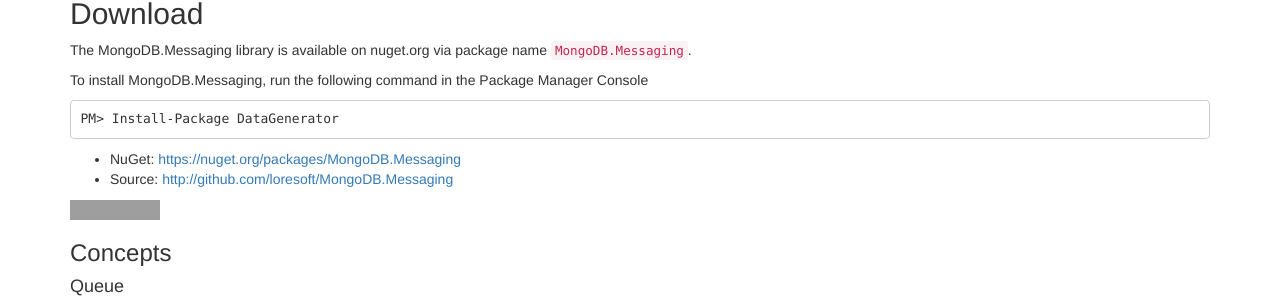
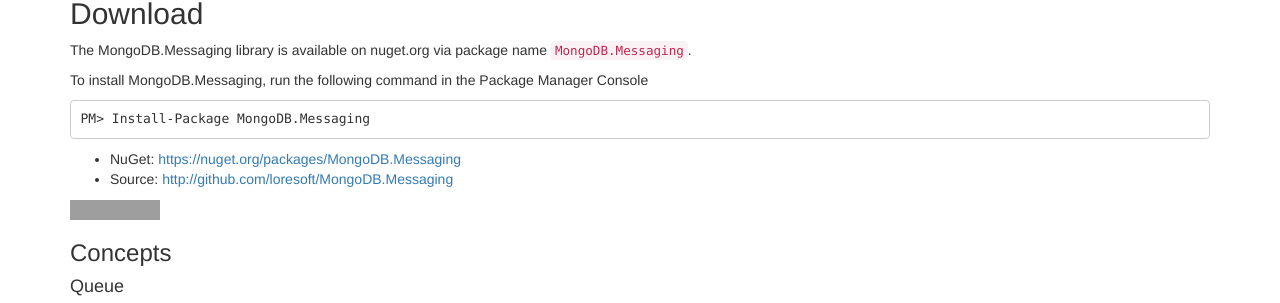
Before and after one commit to loresoft/loresoft.github.io, a Jekyll site: the page built from _posts/2016-04-10-MongoDB.Messaging--MongoDB Messaging Library.md, in a window 1280 px wide and 900 px high, scrolled down 355 px. Shown: the part 149-452 px from the top of the window. Built offline with Jekyll 4.4.1, drawn with Linux system fonts in a browser that asks for light colours; nearby versions of some CDN libraries; comment, search, counter and statistics services are not loaded; grey boxes are pictures that could not be loaded.

Commit message:
fix package name

```diff
--- a/_posts/2016-04-10-MongoDB.Messaging--MongoDB Messaging Library.md
+++ b/_posts/2016-04-10-MongoDB.Messaging--MongoDB Messaging Library.md
@@ -31,7 +31,7 @@
 
 To install MongoDB.Messaging, run the following command in the Package Manager Console
 
-    PM> Install-Package DataGenerator
+    PM> Install-Package MongoDB.Messaging
 
 * NuGet: [https://nuget.org/packages/MongoDB.Messaging](https://nuget.org/packages/MongoDB.Messaging "NuGet Package")
 * Source: [http://github.com/loresoft/MongoDB.Messaging](https://github.com/loresoft/MongoDB.Messaging "Project Source")
```
